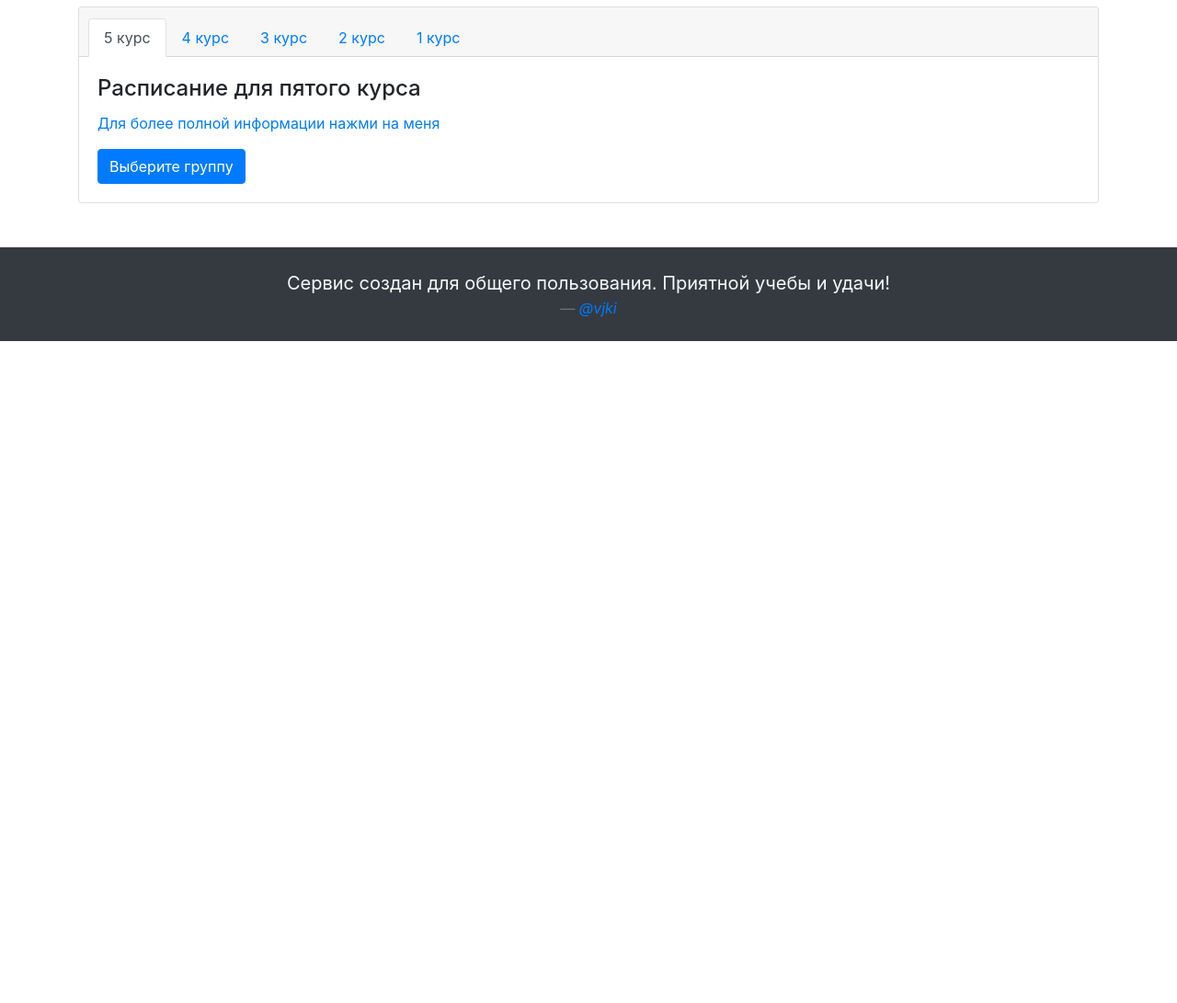
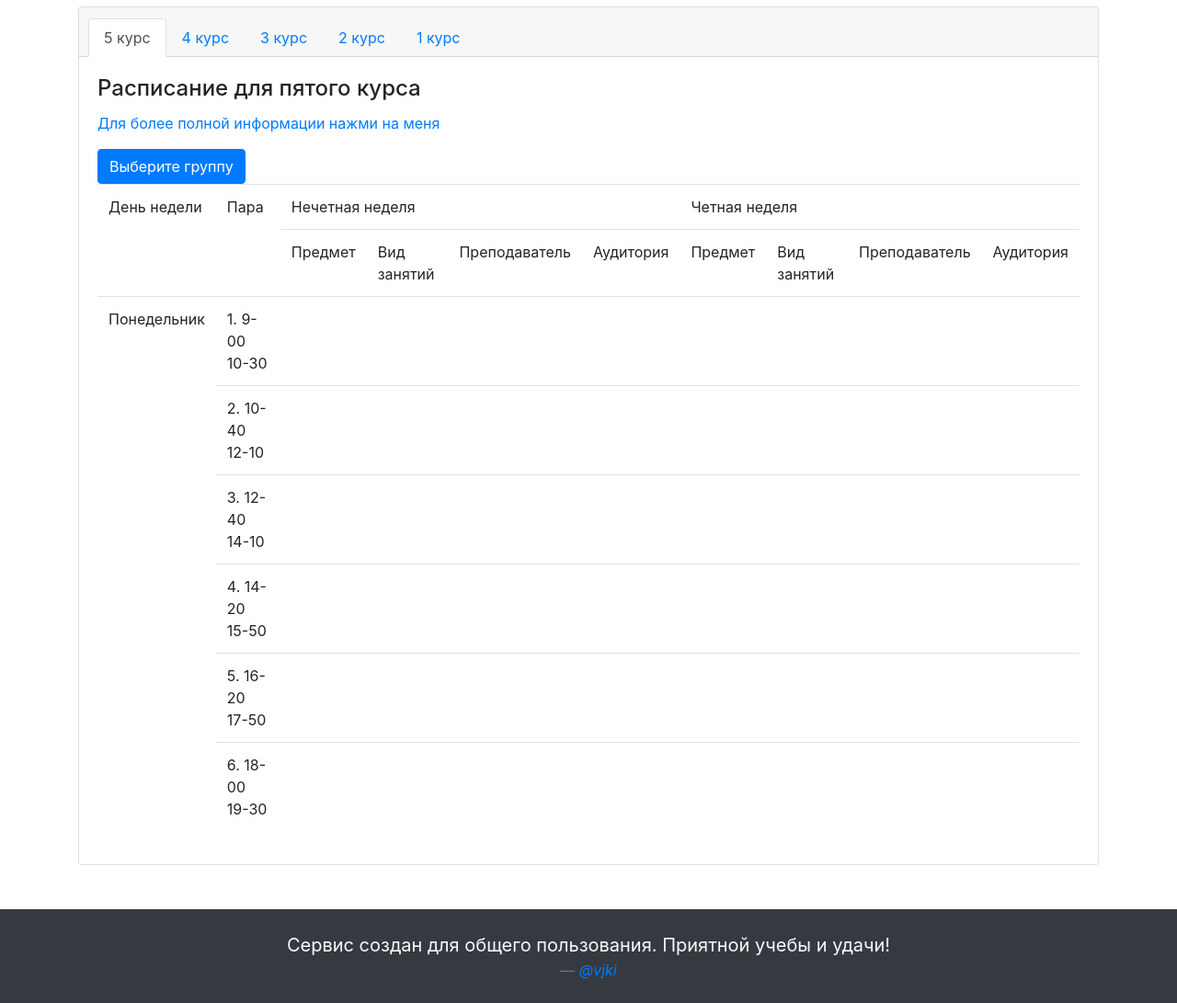
Before and after one commit to klimentlamonov/shedule_ikbsp, a Flask app: page / in a window 1280 px wide. Shown: the part 425-1516 px from the top of the page at 92% size. Before the commit the page ends 796 px from the top, so only its background shows below. Run offline with Flask 2, Linux system fonts and the light colour scheme.

Commit message:
base.html little changes + index.html trying to put a table

```diff
--- a/templates/base.html
+++ b/templates/base.html
@@ -34,8 +34,8 @@
 <blockquote class="blockquote text-center mt-5 mb-0 py-4 bg-dark">
     <div class="container">
         <p class="mb-0 text-light">Сервис создан для общего пользования. Приятной учебы и удачи!</p>
-        <footer class="blockquote-footer"><cite title="Название источника"><a
-                href="https://twitter.com/ikjvvjki">@vjki</a></cite>
+        <footer class="blockquote-footer"><em><a
+                href="https://twitter.com/ikjvvjki">@vjki</a></em>
         </footer>
     </div>
 </blockquote>
--- a/templates/index.html
+++ b/templates/index.html
@@ -33,10 +33,103 @@
             </div>
             <!-- Текстовый контент -->
             <div class="card-body tab-content">
+                <!-- 5 КУРС -->
                 <div class="tab-pane fade show active text-left" id="item1">
                     <h4 class="card-title">Расписание для пятого курса</h4>
                     <p class="card-text"><a href="#">Для более полной информации нажми на меня</a></p>
                     <a href="#" class="btn btn-primary">Выберите группу</a>
+{#                    TODO: figure out what the problem with table#}
+                    <table class="table">
+                        <thead class="thead-dark">
+                        <tr>
+                            <td rowspan="2">День недели</td>
+                            <td rowspan="2">Пара</td>
+                            <td colspan="4">Нечетная неделя</td>
+                            <td colspan="4">Четная неделя</td>
+                        </tr>
+                        <tr>
+                            <td>Предмет</td>
+                            <td>Вид занятий</td>
+                            <td>Преподаватель</td>
+                            <td>Аудитория</td>
+                            <td>Предмет</td>
+                            <td>Вид занятий</td>
+                            <td>Преподаватель</td>
+                            <td>Аудитория</td>
+                        </tr>
+                        </thead>
+                        <tbody>
+                        <tr>
+                            <td rowspan="6">Понедельник</td>
+                            <td>1. 9-00 10-30
+
+                            </td>
+                            <td></td>
+                            <td></td>
+                            <td></td>
+                            <td></td>
+                            <td></td>
+                            <td></td>
+                            <td></td>
+                            <td></td>
+                        </tr>
+                        <tr>
+                            <td>2. 10-40 12-10</td>
+                            <td></td>
+                            <td></td>
+                            <td></td>
+                            <td></td>
+                            <td></td>
+                            <td></td>
+                            <td></td>
+                            <td></td>
+                        </tr>
+                        <tr>
+                            <td>3. 12-40 14-10</td>
+                            <td></td>
+                            <td></td>
+                            <td></td>
+                            <td></td>
+                            <td></td>
+                            <td></td>
+                            <td></td>
+                            <td></td>
+                        </tr>
+                        <tr>
+                            <td>4. 14-20 15-50</td>
+                            <td></td>
+                            <td></td>
+                            <td></td>
+                            <td></td>
+                            <td></td>
+                            <td></td>
+                            <td></td>
+                            <td></td>
+                        </tr>
+                        <tr>
+                            <td>5. 16-20 17-50</td>
+                            <td></td>
+                            <td></td>
+                            <td></td>
+                            <td></td>
+                            <td></td>
+                            <td></td>
+                            <td></td>
+                            <td></td>
+                        </tr>
+                        <tr>
+                            <td>6. 18-00 19-30</td>
+                            <td></td>
+                            <td></td>
+                            <td></td>
+                            <td></td>
+                            <td></td>
+                            <td></td>
+                            <td></td>
+                            <td></td>
+                        </tr>
+                        </tbody>
+                    </table>
                 </div>
                 <div class="tab-pane fade text-left" id="item2">
                     <h4 class="card-title">Расписание для четвертого курса</h4>
```
